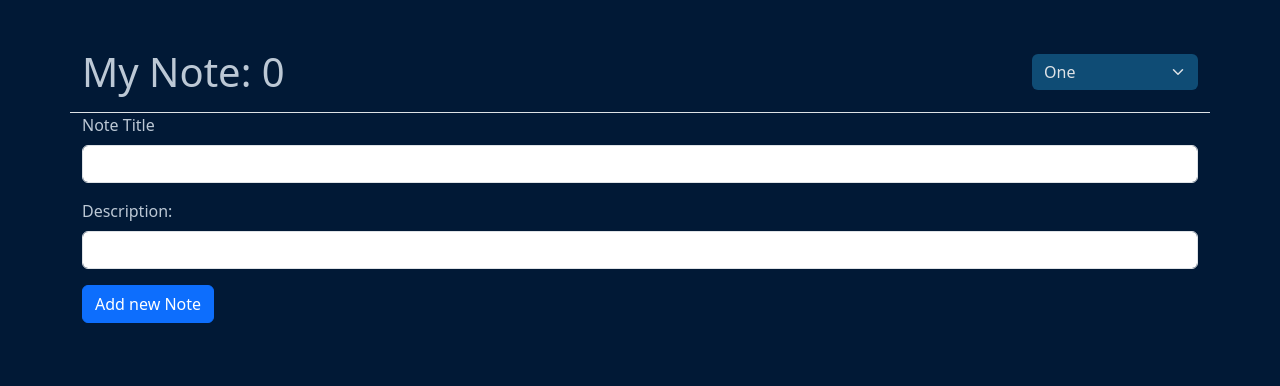
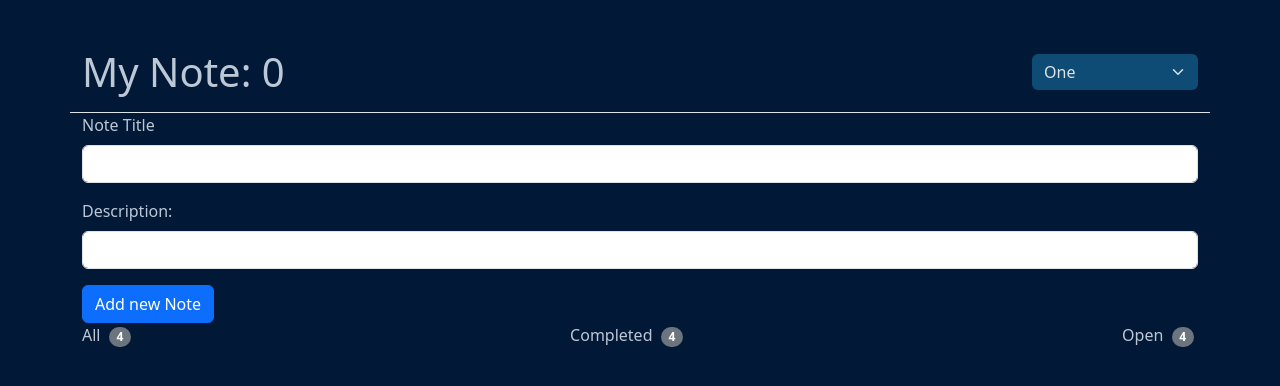
Before and after one commit to MohammadrezaNadirkhanloo/Not-App, a React (Vite) app: page / in a window 1280 px wide. Shown: the top 386 px of the page. Built offline with nearby package versions, Linux system fonts and the light colour scheme.

Commit message:
Feat : add Specifications

```diff
--- a/src/App.jsx
+++ b/src/App.jsx
@@ -21,7 +21,6 @@ function App() {
         </div>
       </div>
       <div>
-        <div></div>
         <div>
           <form>
             <div className="mb-3">
@@ -49,6 +48,17 @@ function App() {
             </button>
           </form>
         </div>
+        <div>
+          <div>
+            <div className="d-flex justify-content-between">
+              <p className="text_color">All <span class="badge text-bg-secondary mx-1 rounded-pill">4</span></p>
+              <p className="text_color">Completed <span class="badge text-bg-secondary mx-1 rounded-pill">4</span></p>
+              <p className="text_color">Open <span class="badge text-bg-secondary mx-1 rounded-pill">4</span></p>
+            </div>
+
+          </div>
+        </div>
+
       </div>
     </>
   );
```
